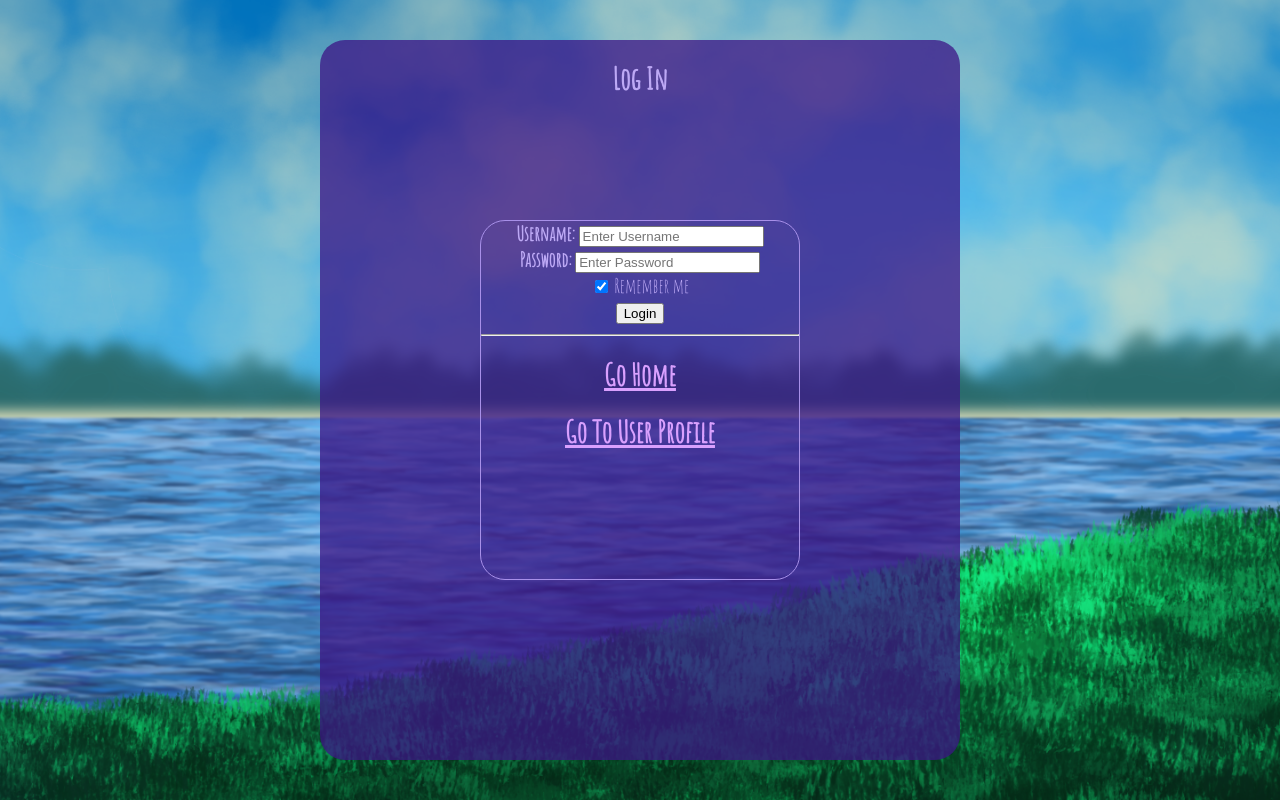
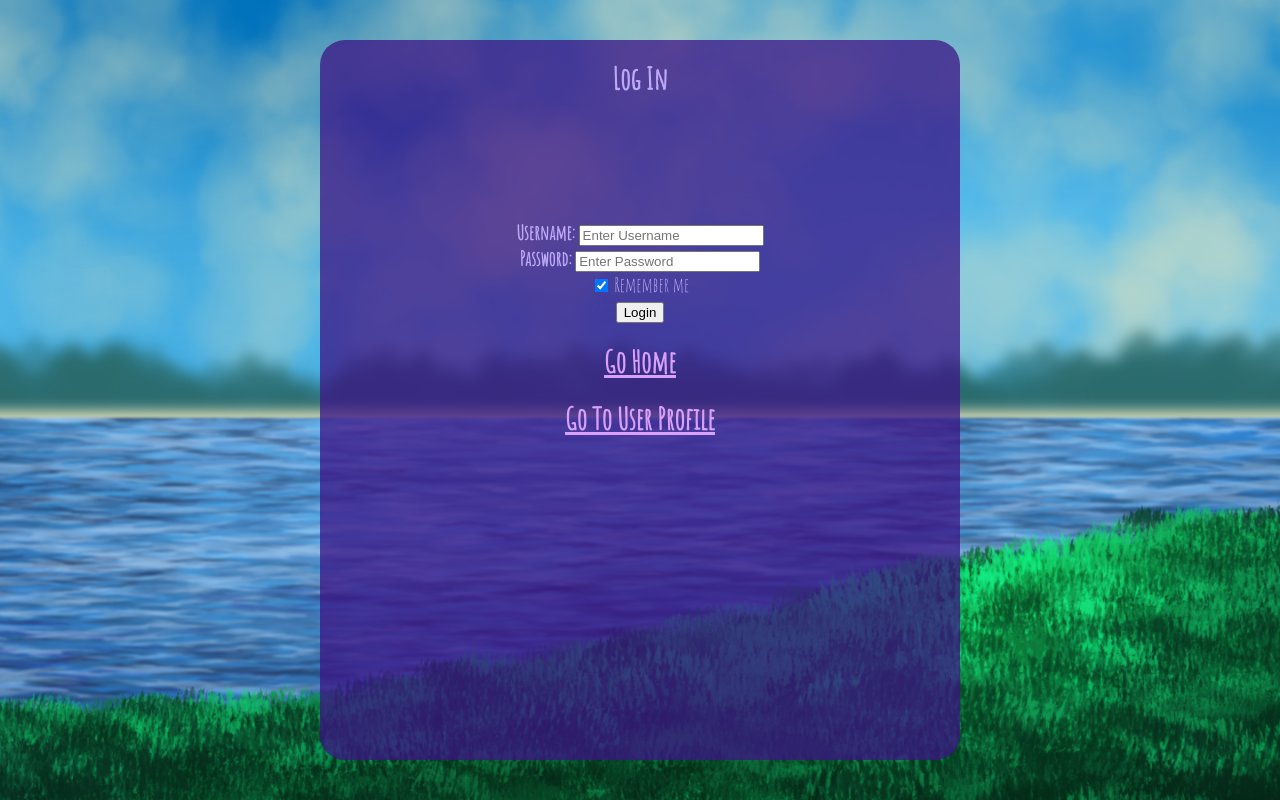
Before and after one commit to MousehMakes/Project3, a Node server app: page /login.html in a window 1280 px wide. Run offline with Node 20, Linux system fonts and the light colour scheme; some libraries are stand-ins or nearby versions.

Commit message:
new commit

```diff
--- a/assets/css/style.css
+++ b/assets/css/style.css
@@ -186,7 +186,6 @@ a {
     bottom: 0%;
     margin: auto;
     overflow: scroll;
-    border: 1px solid rgb(168, 144, 233);
     border-radius: 25px;
 }
 
--- a/login.html
+++ b/login.html
@@ -34,7 +34,6 @@
         <br>
         <button type="submit">Login</button>
         <br>
-        <hr>
         <h1><a href="index.html">Go Home</a></h1>
         <h1><a href="userProfile.html">Go To User Profile</a></h1>
       </div>
--- a/visionBoardOverview.html
+++ b/visionBoardOverview.html
@@ -59,7 +59,7 @@
             <h1>Current Goal:</h1>
             <br>
             <div id="displayGoal">
-
+                I want to travel the world, starting with a trip to Japan!
             </div>
         </div>
 
@@ -67,7 +67,8 @@
             <h1>Affirmation:</h1>
             <br>
             <div id="displayAffirmation">
-
+                You've got this!
+                <br> The most worthwhile things are worth the effort!
             </div>
         </div>
 
```
